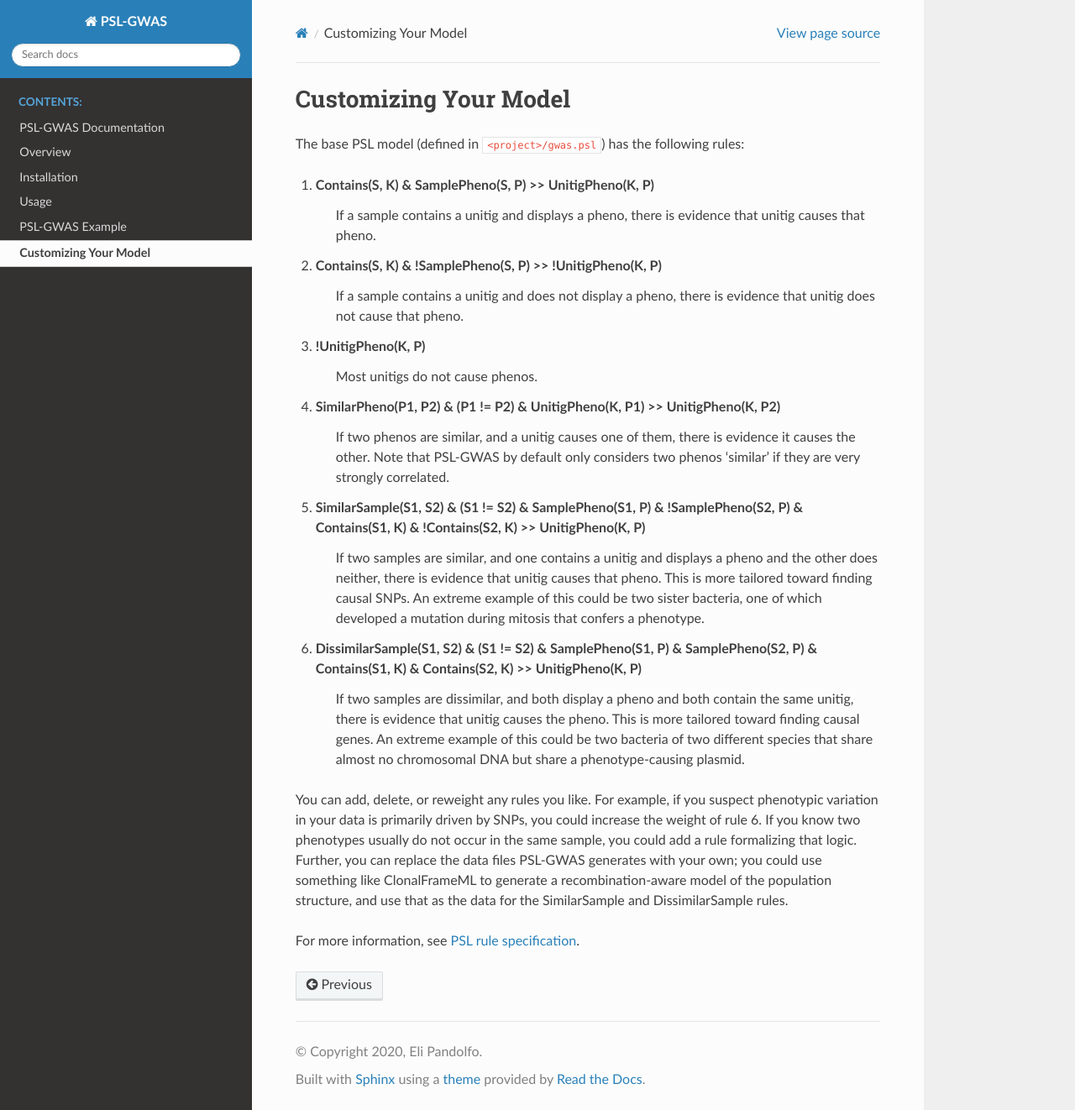
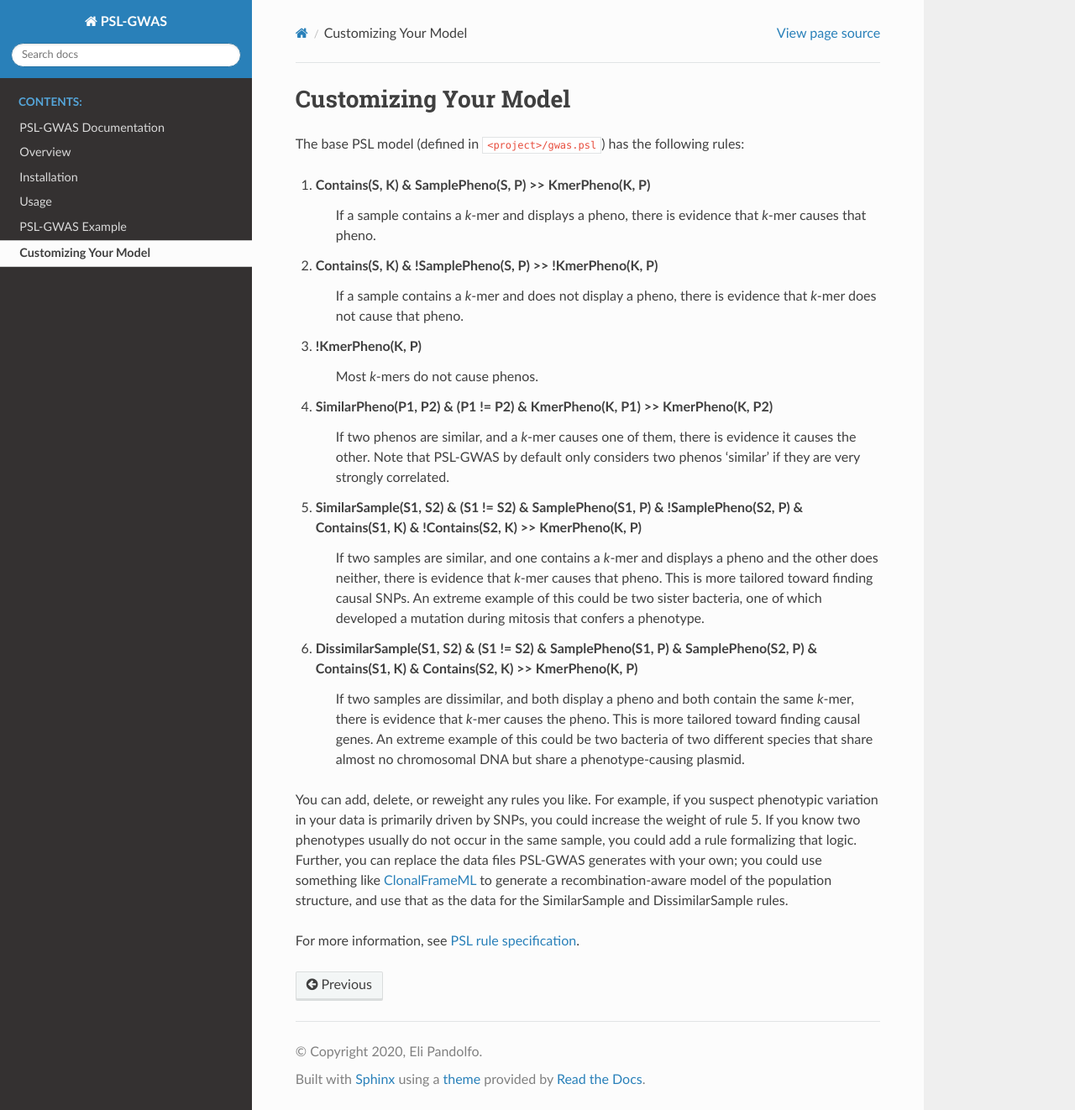
Before and after one commit to elip12/psl-gwas, a Sphinx documentation site: the page built from docs/customization.rst, in a window 1280 px wide and 1322 px high. Shown: the whole window at 84% size. Built offline with Sphinx 7.4.7 and the Read the Docs theme 2.0.0, drawn with Linux system fonts in a browser that asks for light colours.

Commit message:
update documentation

```diff
--- a/docs/customization.rst
+++ b/docs/customization.rst
@@ -3,40 +3,40 @@ Customizing Your Model
 
 The base PSL model (defined in ``<project>/gwas.psl``) has the following rules:
 
-1. Contains(S, K) & SamplePheno(S, P) >> UnitigPheno(K, P)
-    If a sample contains a unitig and displays a pheno, there is evidence that
-    unitig causes that pheno.
-2. Contains(S, K) & !SamplePheno(S, P) >> !UnitigPheno(K, P)
-    If a sample contains a unitig and does not display a pheno, there is
-    evidence that unitig does not cause that pheno.
-3. !UnitigPheno(K, P)
-    Most unitigs do not cause phenos.
-4. SimilarPheno(P1, P2) & (P1 != P2) & UnitigPheno(K, P1) >> UnitigPheno(K, P2)
-    If two phenos are similar, and a unitig causes one of them, there is evidence
+1. Contains(S, K) & SamplePheno(S, P) >> KmerPheno(K, P)
+    If a sample contains a *k*-mer and displays a pheno, there is evidence that
+    *k*-mer causes that pheno.
+2. Contains(S, K) & !SamplePheno(S, P) >> !KmerPheno(K, P)
+    If a sample contains a *k*-mer and does not display a pheno, there is
+    evidence that *k*-mer does not cause that pheno.
+3. !KmerPheno(K, P)
+    Most *k*-mers do not cause phenos.
+4. SimilarPheno(P1, P2) & (P1 != P2) & KmerPheno(K, P1) >> KmerPheno(K, P2)
+    If two phenos are similar, and a *k*-mer causes one of them, there is evidence
     it causes the other. Note that PSL-GWAS by default only considers two
     phenos 'similar' if they are very strongly correlated.
-5. SimilarSample(S1, S2) & (S1 != S2) & SamplePheno(S1, P) & !SamplePheno(S2, P) & Contains(S1, K) & !Contains(S2, K) >> UnitigPheno(K, P)
-    If two samples are similar, and one contains a unitig and displays a pheno and
-    the other does neither, there is evidence that unitig causes that pheno.
+5. SimilarSample(S1, S2) & (S1 != S2) & SamplePheno(S1, P) & !SamplePheno(S2, P) & Contains(S1, K) & !Contains(S2, K) >> KmerPheno(K, P)
+    If two samples are similar, and one contains a *k*-mer and displays a pheno and
+    the other does neither, there is evidence that *k*-mer causes that pheno.
     This is more tailored toward finding causal SNPs. An extreme example of this could
     be two sister bacteria, one of which developed a mutation during mitosis
     that confers a phenotype.
-
-6. DissimilarSample(S1, S2) & (S1 != S2) & SamplePheno(S1, P) & SamplePheno(S2, P) & Contains(S1, K) & Contains(S2, K) >> UnitigPheno(K, P)
+6. DissimilarSample(S1, S2) & (S1 != S2) & SamplePheno(S1, P) & SamplePheno(S2, P) & Contains(S1, K) & Contains(S2, K) >> KmerPheno(K, P)
     If two samples are dissimilar, and both display a pheno and both contain the
-    same unitig, there is evidence that unitig causes the pheno.
+    same *k*-mer, there is evidence that *k*-mer causes the pheno.
     This is more tailored toward finding causal genes. An extreme example of this could
     be two bacteria of two different species that share almost no chromosomal DNA but
     share a phenotype-causing plasmid.
 
 You can add, delete, or reweight any rules you like. For example, if you suspect phenotypic
 variation in your data is primarily driven by SNPs, you could increase the weight
-of rule 6. If you know two phenotypes usually do not occur in the same sample,
+of rule 5. If you know two phenotypes usually do not occur in the same sample,
 you could add a rule formalizing that logic. Further, you can replace
 the data files PSL-GWAS generates with your own; you could use something like
-ClonalFrameML to generate a recombination-aware model of the population structure,
+`ClonalFrameML`_ to generate a recombination-aware model of the population structure,
 and use that as the data for the SimilarSample and DissimilarSample rules.
 
 For more information, see `PSL rule specification`_.
 
 .. _PSL rule specification: https://psl.linqs.org/wiki/master/Rule-Specification.html
+.. _ClonalFrameML: https://github.com/xavierdidelot/clonalframeml
--- a/docs/example.rst
+++ b/docs/example.rst
@@ -1,8 +1,7 @@
 PSL-GWAS Example
 ################
 
-We provide example data to allow you to use PSL-GWAS yourself. The data
-and parameters mirror those used in `Pandolfo et al. 2020
+We provide example data to allow you to replicate the results of `Pandolfo et al. 2020
 <nothing yet>`_.
 
 #. Ensure postgres is installed and running, and create a new database your default user can access.
--- a/docs/index.rst
+++ b/docs/index.rst
@@ -27,7 +27,7 @@ PSL-GWAS finds genetic elements likely to cause those phenotypes.
 
 Unlike other microbial GWAS programs, PSL-GWAS implicitly models
 bacterial population structure and other domain-specific attributes,
-and can efficiently infer over multiple phenotypes simultaneously.
+and can efficiently jointly infer over multiple phenotypes.
 PSL-GWAS is also easy to customize, allowing users to incorporate
 domain-specific knowledge in their models.
 
```
Also changed, not shown: docs/installation.rst (+9 -7 lines), docs/overview.rst (+13 -12 lines), 1 other file.
